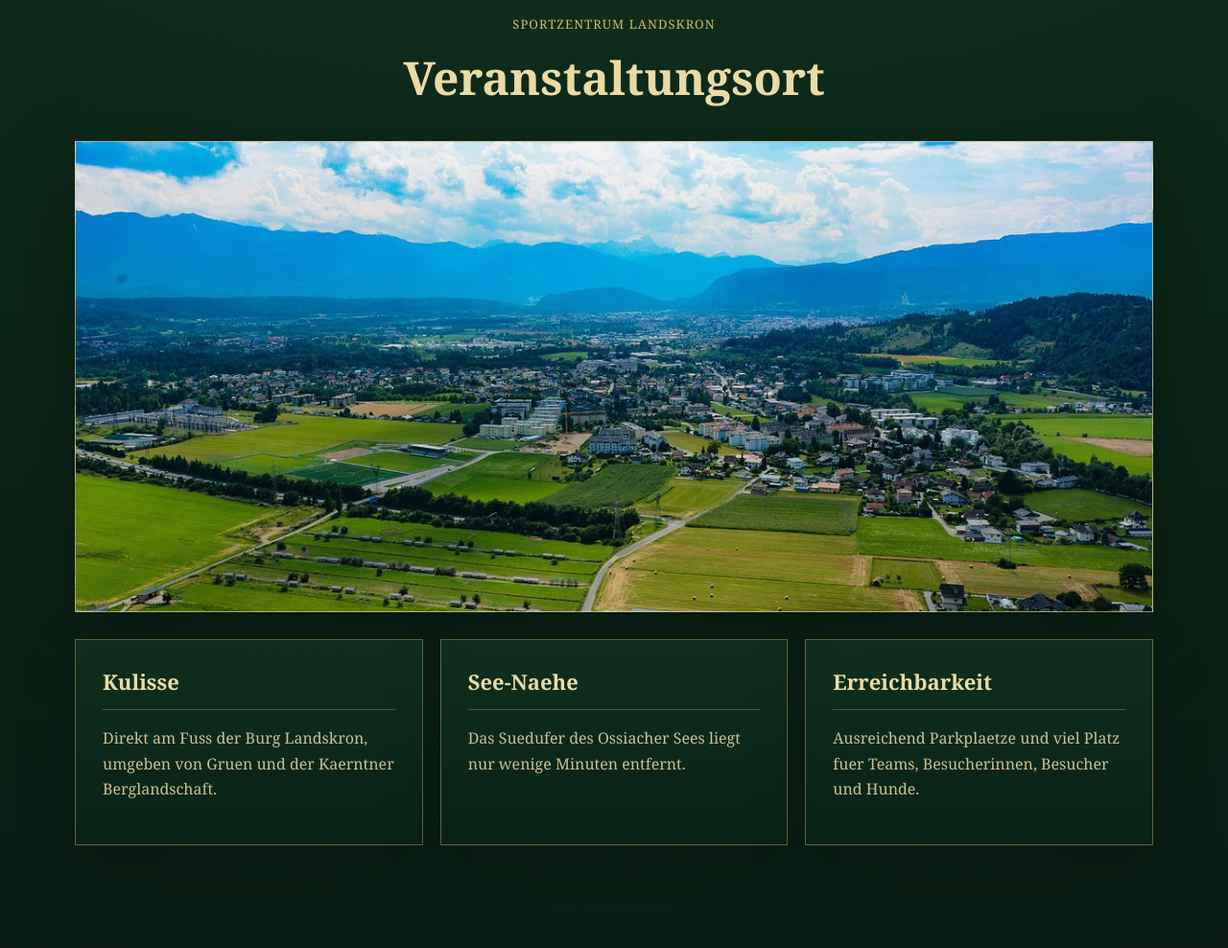
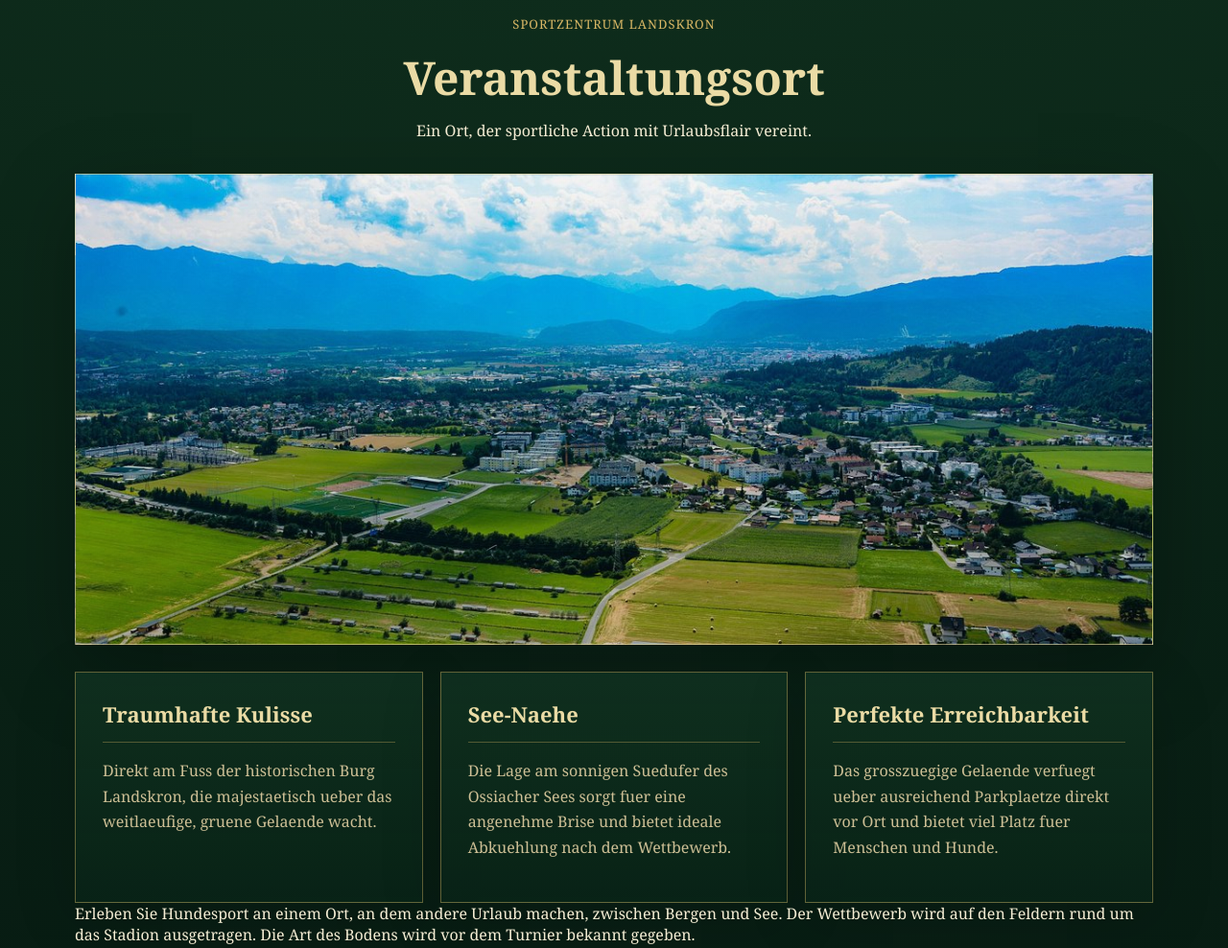
Before and after one commit to Meinereiner71/internationaler-stoebercup-2027, a plain HTML site: page index.html in a window 1280 px wide. Shown: the part 1520-2508 px from the top of the page at 96% size. Drawn offline with Linux system fonts and the light colour scheme.

Commit message:
Use venue text from Canva page

```diff
--- a/index.html
+++ b/index.html
@@ -8,7 +8,7 @@
       name="description"
       content="Internationaler FCI-Stoeber Wettbewerb 2027 im Sportzentrum Landskron in Villach."
     />
-    <link rel="stylesheet" href="styles.css?v=20260517-2" />
+    <link rel="stylesheet" href="styles.css?v=20260517-3" />
   </head>
   <body>
     <header class="site-header">
@@ -55,13 +55,27 @@
       </section>
 
       <section id="ort" class="section venue">
-        <div class="section-heading"><p class="eyebrow">Sportzentrum Landskron</p><h2>Veranstaltungsort</h2></div>
+        <div class="section-heading">
+          <p class="eyebrow">Sportzentrum Landskron</p>
+          <h2>Veranstaltungsort</h2>
+          <p class="section-intro">Ein Ort, der sportliche Action mit Urlaubsflair vereint.</p>
+        </div>
         <div class="venue-photo" role="img" aria-label="Sportzentrum Landskron"></div>
         <div class="card-grid">
-          <article class="card"><h3>Kulisse</h3><p>Direkt am Fuss der Burg Landskron, umgeben von Gruen und der Kaerntner Berglandschaft.</p></article>
-          <article class="card"><h3>See-Naehe</h3><p>Das Suedufer des Ossiacher Sees liegt nur wenige Minuten entfernt.</p></article>
-          <article class="card"><h3>Erreichbarkeit</h3><p>Ausreichend Parkplaetze und viel Platz fuer Teams, Besucherinnen, Besucher und Hunde.</p></article>
+          <article class="card">
+            <h3>Traumhafte Kulisse</h3>
+            <p>Direkt am Fuss der historischen Burg Landskron, die majestaetisch ueber das weitlaeufige, gruene Gelaende wacht.</p>
+          </article>
+          <article class="card">
+            <h3>See-Naehe</h3>
+            <p>Die Lage am sonnigen Suedufer des Ossiacher Sees sorgt fuer eine angenehme Brise und bietet ideale Abkuehlung nach dem Wettbewerb.</p>
+          </article>
+          <article class="card">
+            <h3>Perfekte Erreichbarkeit</h3>
+            <p>Das grosszuegige Gelaende verfuegt ueber ausreichend Parkplaetze direkt vor Ort und bietet viel Platz fuer Menschen und Hunde.</p>
+          </article>
         </div>
+        <p class="venue-note">Erleben Sie Hundesport an einem Ort, an dem andere Urlaub machen, zwischen Bergen und See. Der Wettbewerb wird auf den Feldern rund um das Stadion ausgetragen. Die Art des Bodens wird vor dem Turnier bekannt gegeben.</p>
       </section>
 
       <section id="unterkunft" class="section">
```
